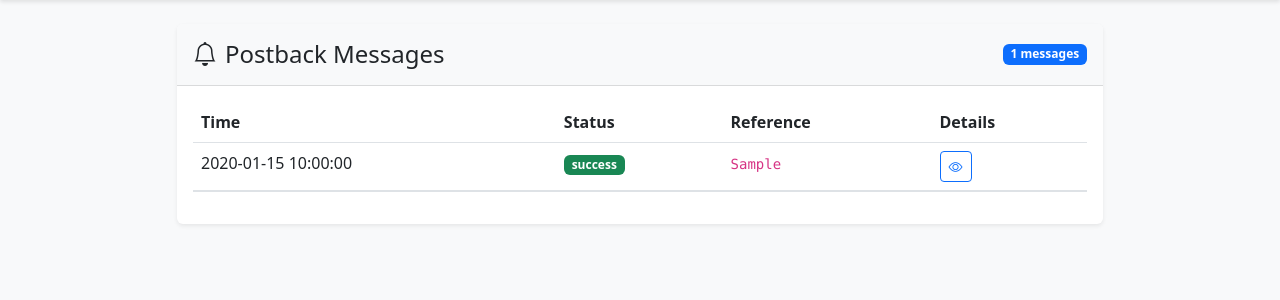
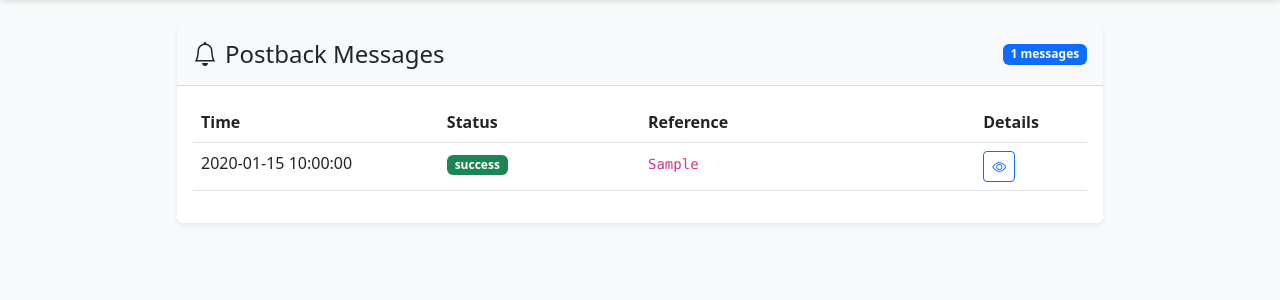
Before and after one commit to lilyfrank05/terminal-connect-test, a Flask app: template app/templates/postbacks.html in a window 1280 px wide. Shown: the part 56-356 px from the top of the page. Run offline with Flask 3, Linux system fonts and the light colour scheme; the template is opened without the code that fills it: most values are stand-ins (such as "Sample title", 1, 10 or a date in 2020); some libraries are stand-ins or nearby versions.

Commit message:
fix the postback view

```diff
--- a/app/templates/postbacks.html
+++ b/app/templates/postbacks.html
@@ -13,25 +13,25 @@
             <div class="card-body">
                 {% if postbacks %}
                     <div class="table-responsive">
-                        <table class="table table-hover">
+                        <table class="table table-hover" style="table-layout: fixed; width: 100%;">
                             <thead>
                                 <tr>
-                                    <th>Time</th>
-                                    <th>Status</th>
-                                    <th>Reference</th>
-                                    <th>Details</th>
+                                    <th style="width: 22%">Time</th>
+                                    <th style="width: 18%">Status</th>
+                                    <th style="width: 30%">Reference</th>
+                                    <th style="width: 10%">Details</th>
                                 </tr>
                             </thead>
                             <tbody>
                                 {% for postback in postbacks|reverse %}
                                 <tr>
-                                    <td>{{ postback.received_at }}</td>
+                                    <td class="text-break">{{ postback.received_at }}</td>
                                     <td>
                                         <span class="badge {% if postback.payload and postback.payload.status == 'success' %}bg-success{% elif postback.payload and postback.payload.status == 'failed' %}bg-danger{% else %}bg-warning{% endif %}">
                                             {{ postback.payload.status if postback.payload and postback.payload.status else 'N/A' }}
                                         </span>
                                     </td>
-                                    <td><code>{{ postback.payload.merchantReference if postback.payload and postback.payload.merchantReference else 'N/A' }}</code></td>
+                                    <td class="text-break"><code>{{ postback.payload.merchantReference if postback.payload and postback.payload.merchantReference else 'N/A' }}</code></td>
                                     <td>
                                         <button class="btn btn-sm btn-outline-primary" type="button"
                                                 data-bs-toggle="collapse"
@@ -41,26 +41,13 @@
                                         </button>
                                     </td>
                                 </tr>
-                                <tr>
+                                <tr class="collapse" id="details-{{ loop.index }}">
                                     <td colspan="4" class="p-0">
-                                        <div class="collapse" id="details-{{ loop.index }}">
-                                            <div class="card card-body bg-light m-2">
-                                                <div class="d-flex justify-content-between align-items-center mb-2">
-                                                    <div>
-                                                        <strong>Time</strong><br>
-                                                        {{ postback.received_at }}
-                                                    </div>
-                                                    <button class="btn btn-sm btn-outline-secondary" type="button"
-                                                            data-bs-toggle="collapse"
-                                                            data-bs-target="#details-{{ loop.index }}">
-                                                        <i class="bi bi-eye-slash"></i> Hide
-                                                    </button>
-                                                </div>
-                                                <strong>Payload:</strong>
-                                                <pre class="mb-2" style="white-space: pre-wrap; word-break: break-all;"><code>{{ postback.payload|tojson(indent=2) }}</code></pre>
-                                                <strong>Headers:</strong>
-                                                <pre class="mb-0"><code>{{ postback.headers|tojson(indent=2) }}</code></pre>
-                                            </div>
+                                        <div class="card card-body bg-light m-2">
+                                            <strong>Payload:</strong>
+                                            <pre class="mb-2" style="white-space: pre-wrap; word-break: break-all; overflow-x: auto;"><code>{{ postback.payload|tojson(indent=2) }}</code></pre>
+                                            <strong>Headers:</strong>
+                                            <pre class="mb-0" style="white-space: pre-wrap; word-break: break-all; overflow-x: auto;"><code>{{ postback.headers|tojson(indent=2) }}</code></pre>
                                         </div>
                                     </td>
                                 </tr>
```
